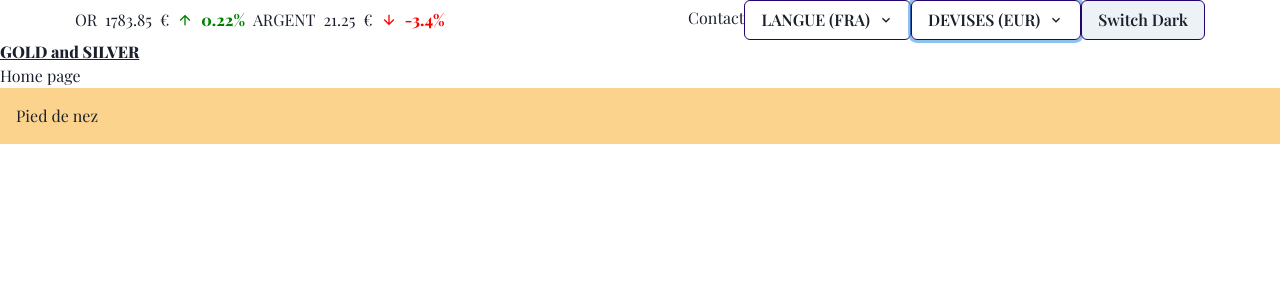
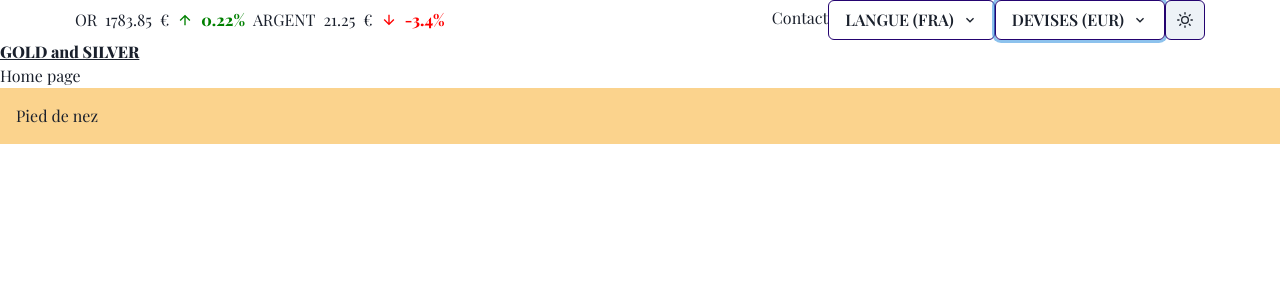
Before and after one commit to masahiroendo/or-argent, a React (Create React App) app: page / in a window 1280 px wide. Shown: the top 300 px of the page. Built offline with nearby package versions, Linux system fonts and the light colour scheme.

Commit message:
feat: set icons to theme switcher
#6

```diff
--- a/src/components/Header/themeSwitchBtn.tsx
+++ b/src/components/Header/themeSwitchBtn.tsx
@@ -1,7 +1,12 @@
-import { Button, useColorMode } from '@chakra-ui/react';
+import { MoonIcon, SunIcon } from '@chakra-ui/icons';
+import { IconButton, useColorMode } from '@chakra-ui/react';
 import { FC } from 'react';
 
 export const ThemeSwitchBtn: FC = () => {
   const { colorMode, toggleColorMode } = useColorMode();
-  return <Button onClick={toggleColorMode}>Switch {colorMode === 'light' ? 'Dark' : 'Light'}</Button>;
+  const isLightMode = colorMode === 'light'
+  const icon = isLightMode ? <SunIcon /> : <MoonIcon />
+  const label = `Switch to ${colorMode} mode`
+
+  return <IconButton aria-label={label} onClick={toggleColorMode} icon={icon} />;
 };
```
